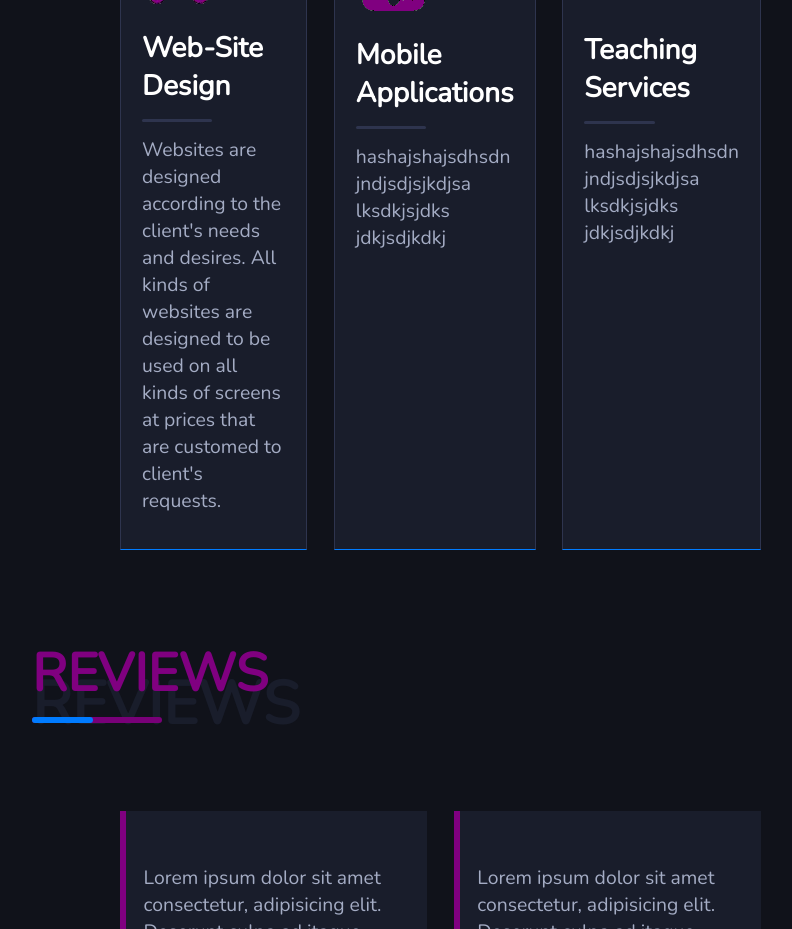
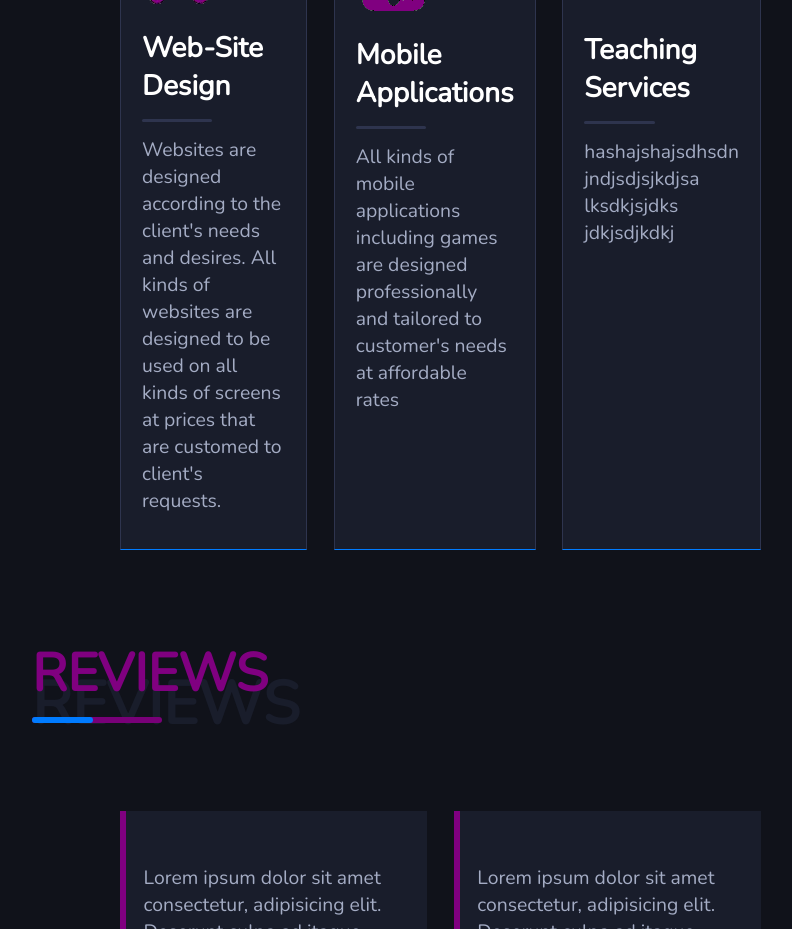
Before and after one commit to cathyAkoth/catherine, a React (Create React App) app: page /about in a window 1280 px wide. Shown: the part 1800-2729 px from the top of the page, without its empty margins (343-1135 px from the left). Built offline with nearby package versions, Linux system fonts and the light colour scheme.

Commit message:
Edited ServiceSection

```diff
--- a/src/Components/ServicesSection.js
+++ b/src/Components/ServicesSection.js
@@ -20,7 +20,7 @@ function ServicesSection(){
                      <ServiceCard
                     image={intelligence}
                     title={'Mobile Applications'}
-                    paragraph={'hashajshajsdhsdn jndjsdjsjkdjsa lksdkjsjdks jdkjsdjkdkj'}
+                    paragraph={"All kinds of mobile applications including games are designed professionally and tailored to customer's needs at affordable rates"}
                     />
                      <ServiceCard
                     image={game}
```
